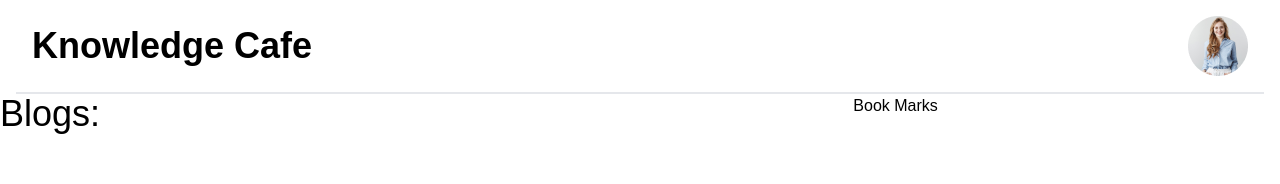
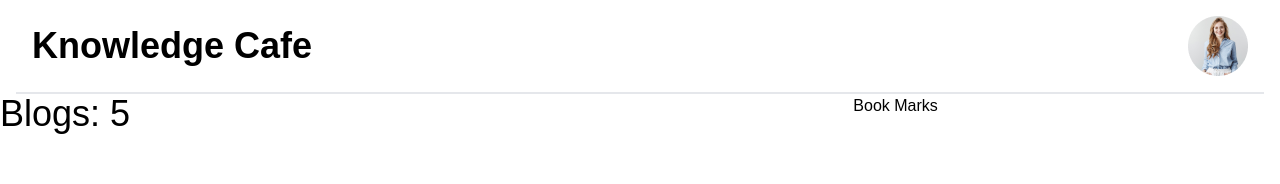
Before and after one commit to nayan-28/Knowledge-Cafe, a React (Vite) app: page / in a window 1280 px wide. Shown: the top 184 px of the page. Built offline with nearby package versions, Linux system fonts and the light colour scheme.

Commit message:
blogs display

```diff
--- a/public/blogs.json
+++ b/public/blogs.json
@@ -1,5 +1,4 @@
-{
-    "data": [{
+[{
         "id": 12345,
         "cover_page": "http://example.com/covers/exploring_quantum_universe.jpg",
         "title": "Exploring the Quantum Universe",
@@ -45,4 +44,3 @@
         "hashtags": ["FantasyWorlds", "ImaginationUnleashed", "EpicJourney"]
     }
 ]
-}
--- a/src/App.jsx
+++ b/src/App.jsx
@@ -1,6 +1,3 @@
-import { useState } from "react";
-import reactLogo from "./assets/react.svg";
-import viteLogo from "/vite.svg";
 import "./App.css";
 import Header from "./Components/Header/Header";
 import Blogs from "./Components/Blogs/Blogs";
--- a/src/Components/Blogs/Blogs.jsx
+++ b/src/Components/Blogs/Blogs.jsx
@@ -9,7 +9,9 @@ export default function Blogs() {
   }, []);
   return (
     <div className="md:w-2/3">
-      <h1 className="text-4xl">Blogs:{blogs.length}</h1>
+      <h1 className="text-4xl">
+        Blogs: {blogs.length > 0 ? blogs.length : "Loading..."}
+      </h1>
     </div>
   );
 }
```
Lines whose indentation alone changed are shown as unchanged.
